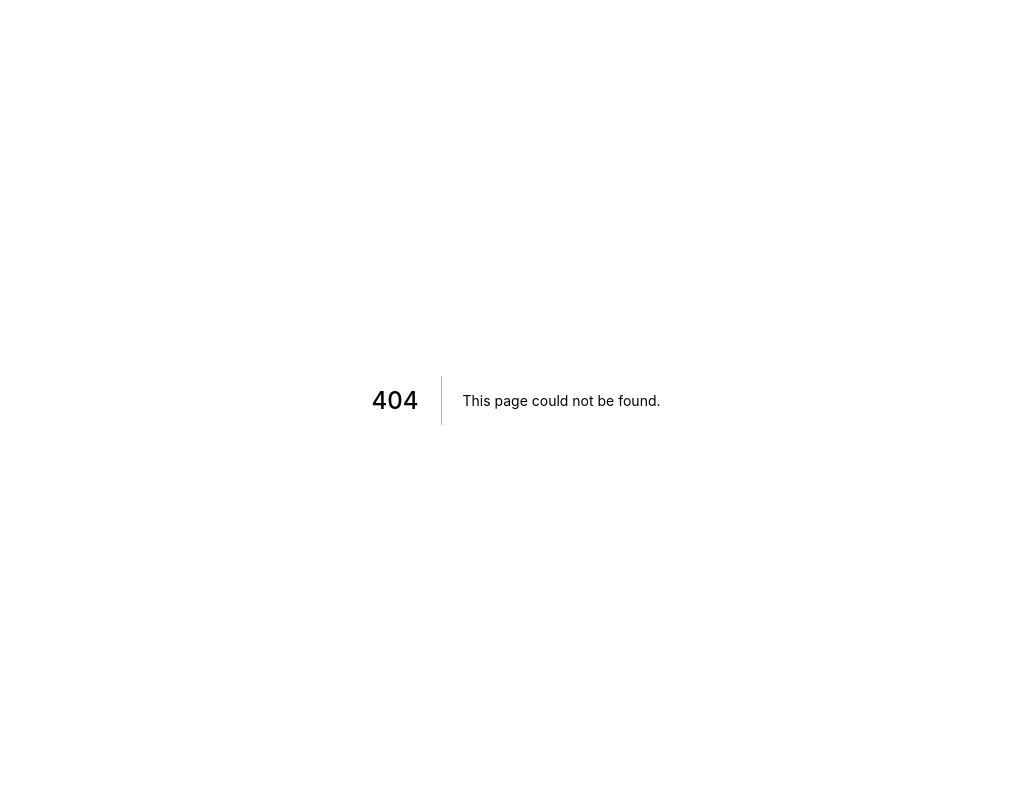
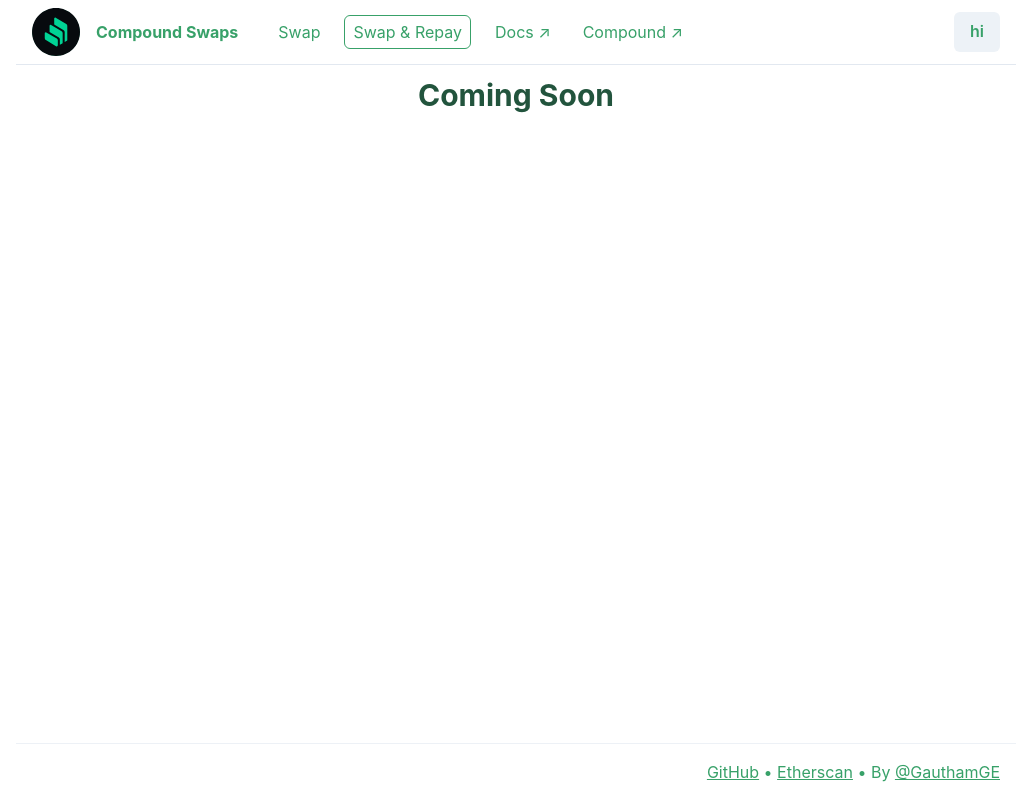
Before and after one commit to DlabsFinance/compound-swaps, a Next.js app in the folder packages/interface/: page /repay in a window 1280 px wide. Before the commit this address had no page. Shown: the whole page, without its empty margins (124-1155 px from the left). Built offline with nearby package versions, Linux system fonts and the light colour scheme.

Commit message:
new pages

```diff
--- a/packages/interface/src/components/Header/Header.tsx
+++ b/packages/interface/src/components/Header/Header.tsx
@@ -11,7 +11,7 @@ function Header({
   return (
     <Heading
       as="h1"
-      color="purple.800"
+      color="green.800"
       size="lg"
       margin={1}
       marginBottom={5}
--- a/packages/interface/src/components/NavBar/NavLink.tsx
+++ b/packages/interface/src/components/NavBar/NavLink.tsx
@@ -24,6 +24,7 @@ function NavLink({
   isRoute: boolean;
   isCurrent: boolean;
 }): JSX.Element {
+  const colorModeValue: string = useColorModeValue("gray.200", "gray.700");
   return isRoute ? (
     <NextLink href={url} passHref>
       <Link
@@ -35,7 +36,7 @@ function NavLink({
         _hover={{
           color: "black",
           textDecoration: "none",
-          bg: useColorModeValue("gray.200", "gray.700"),
+          bg: colorModeValue,
         }}
       >
         {link}
@@ -49,7 +50,7 @@ function NavLink({
       _hover={{
         color: "black",
         textDecoration: "none",
-        bg: useColorModeValue("gray.200", "gray.700"),
+        bg: colorModeValue,
       }}
       href={url}
       isExternal={external}
--- a/packages/interface/src/components/NavBar/index.tsx
+++ b/packages/interface/src/components/NavBar/index.tsx
@@ -87,13 +87,13 @@ function NavBar(): JSX.Element {
                 <HStack spacing={4} alignItems={"center"}>
                   <Image
                     src="/logo.svg"
-                    alt="Fuse Logo"
+                    alt="Compound Logo"
                     width={48}
                     height={48}
                   />
                   <Box>
                     <Text as="b" fontSize={{ base: "14px", lg: "16px" }}>
-                      Fuse Margin Trading
+                      Compound Swaps
                     </Text>
                   </Box>
                 </HStack>
--- /dev/null
+++ b/packages/interface/src/pages/repay.tsx
@@ -0,0 +1,31 @@
+import Head from "next/head";
+import { Box } from "@chakra-ui/react";
+import { Header } from "../components/Header";
+import Layout from "../components/layout";
+import { siteURL } from "../constants";
+
+const pageTitle: string = "Compound Swaps - Swap & Repay";
+const pageDescription: string = "404 Page Not Found";
+const pageURL: string = siteURL;
+
+function Repay(): JSX.Element {
+  return (
+    <Layout>
+      <Head>
+        <title>{pageTitle}</title>
+        <meta name="description" content={pageDescription} />
+        <meta property="og:title" content={pageTitle} />
+        <meta property="og:url" content={pageURL} />
+        <meta property="og:description" content={pageDescription} />
+        <meta name="twitter:title" content={pageTitle} />
+        <meta name="twitter:url" content={pageURL} />
+        <meta name="twitter:description" content={pageDescription} />
+      </Head>
+      <Box p={2}>
+        <Header>Coming Soon</Header>
+      </Box>
+    </Layout>
+  );
+}
+
+export default Repay;
```
Also changed, not shown: packages/interface/src/pages/404.tsx (added, +31 -0 lines), packages/interface/src/pages/500.tsx (added, +31 -0 lines).
